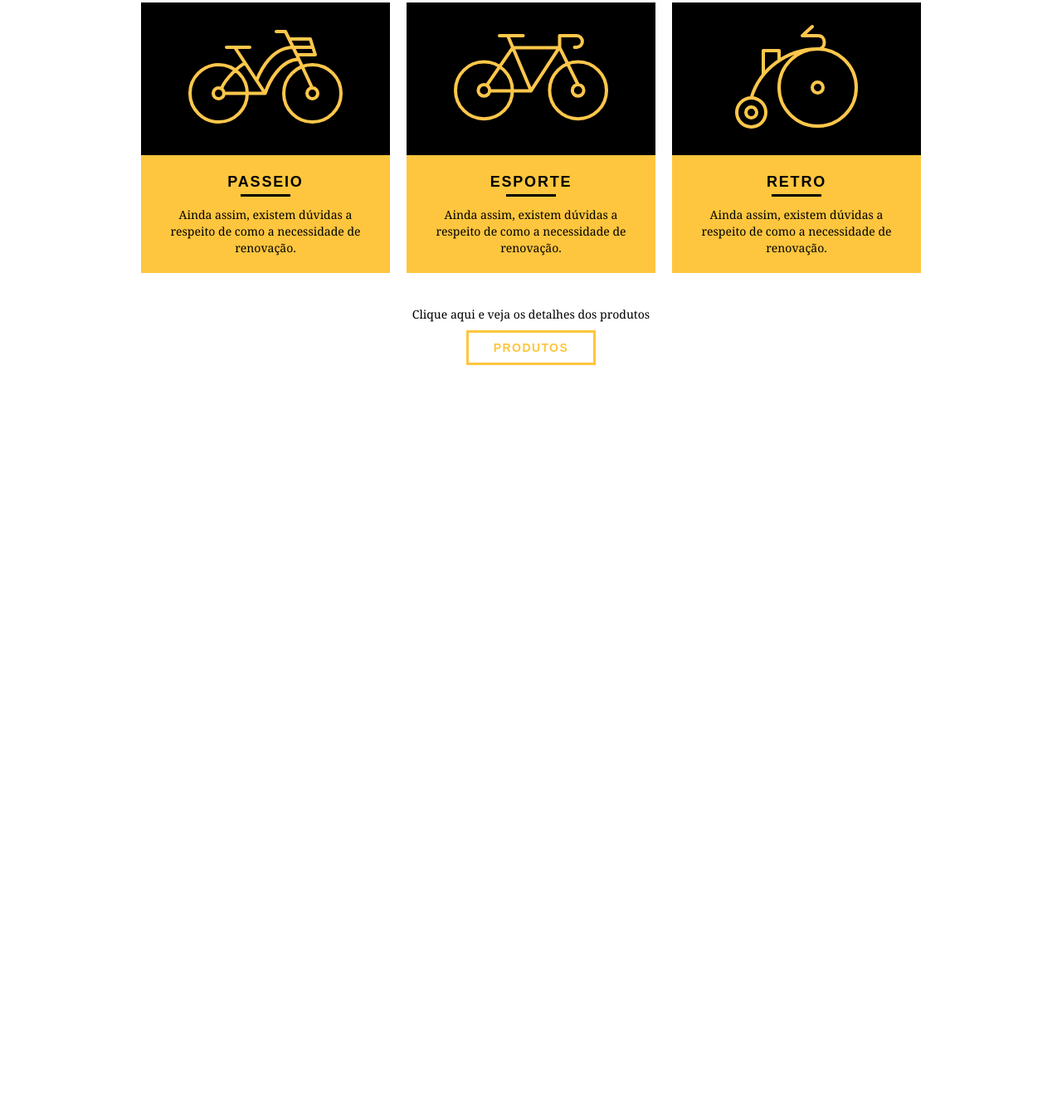
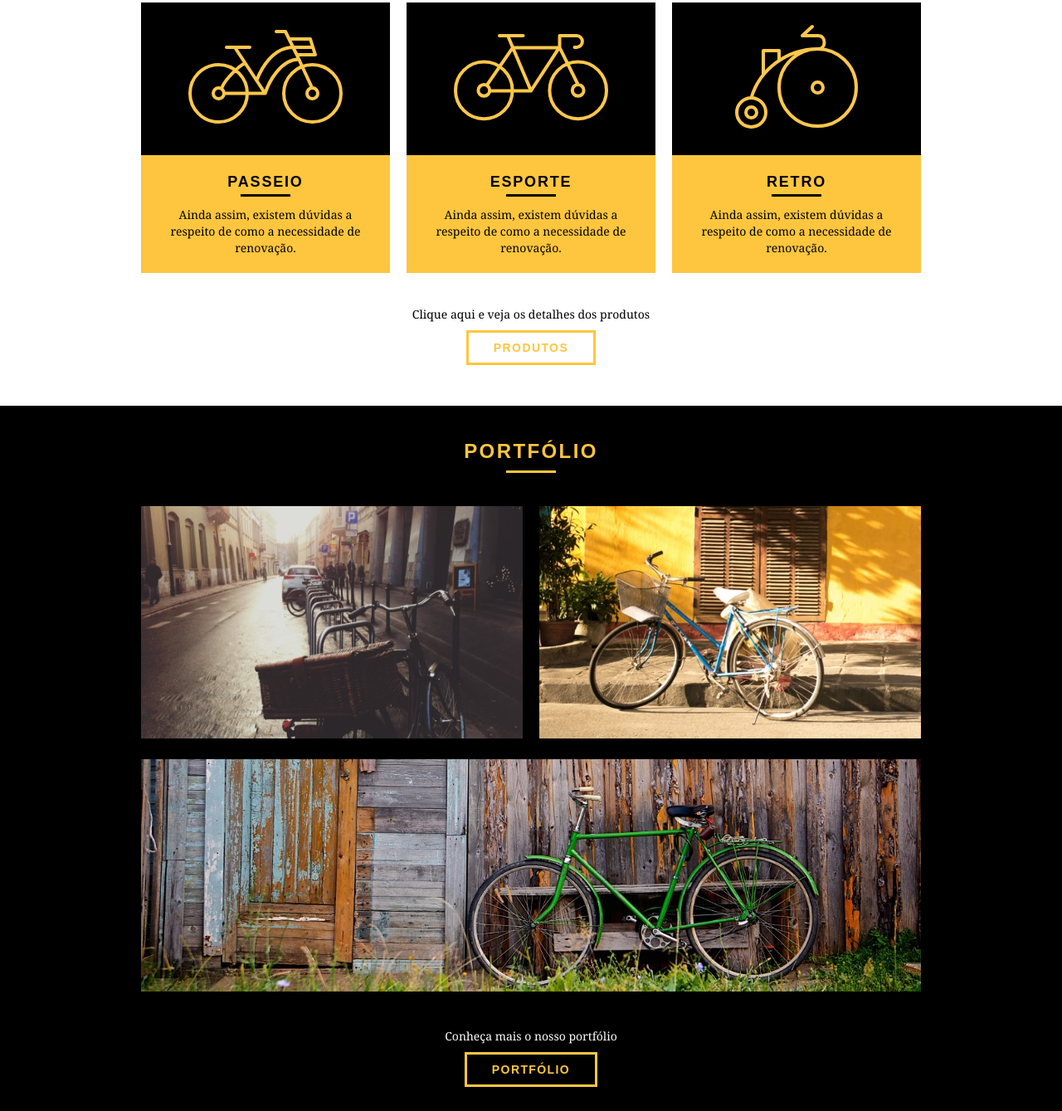
Before and after one commit to felipecostas/Bikcraft, a plain HTML site: page index.html in a window 1280 px wide. Shown: the part 614-1953 px from the top of the page at 83% size. Before the commit the page ends 1103 px from the top, so only its background shows below. Drawn offline with Linux system fonts and the light colour scheme.

Commit message:
portfólio - home

```diff
--- a/css/style.css
+++ b/css/style.css
@@ -176,3 +176,26 @@ p {
 .call p {
   margin-bottom: 20px;
 }
+
+/*Portfólio*/
+.portfolio {
+  width: 100%;
+  background: #000;
+  padding: 40px 0;
+}
+
+.portfolio .subtitulo {
+  color: #fec63e;
+}
+
+.portfolio .subtitulo:after {
+  background: #fec63e;
+}
+
+.portfolio_lista li:last-child {
+  margin-top: 20px;
+}
+
+.portfolio .call p {
+  color: #fff;
+}
--- a/index.html
+++ b/index.html
@@ -73,6 +73,23 @@
         </div>
 
     </section>
+    <!-- Fecha Produtos -->
+
+    <section class="portfolio">
+        <div class="container">
+            <h2 class="subtitulo">Portfólio</h2>
+            <ul class="portfolio_lista">
+                <li class="grid-8"><img src="img/portfolio/retro.jpg" alt="Bicicleta Retro"></li>
+                <li class="grid-8"><img src="img/portfolio/passeio.jpg" alt="Bicicleta Passeio"></li>
+                <li class="grid-16"><img src="img/portfolio/esporte.jpg" alt="Bicicleta Esporte"></li>
+            </ul>
+            <div class="call">
+                <p>Conheça mais o nosso portfólio</p>
+                <a href="portfolio.html" class="btn">Portfólio</a>
+            </div>
+        </div>
+
+    </section>
 
 </body>
 </html>
```
